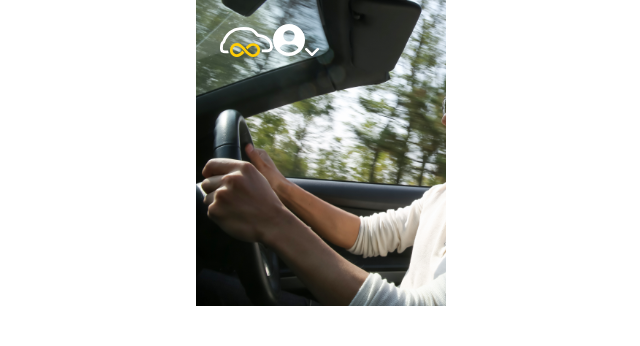
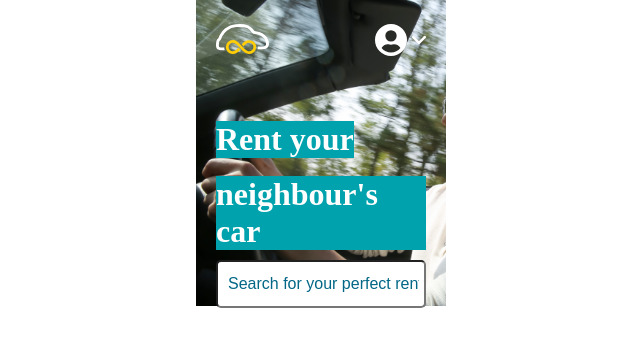
Before and after one commit to dhiresh13/Drivelah, a React (Create React App) app: page / in a window 1280 px wide. Shown: the top 346 px of the page, without its empty margins (319-959 px from the left). Built offline with nearby package versions, Linux system fonts and the light colour scheme; a web font is replaced by a local one.

Commit message:
Minor UI Changes

```diff
--- a/src/App.css
+++ b/src/App.css
@@ -1,11 +1,26 @@
+:root {
+	--primary-color: #026786;
+	--secondary-color: ##ffcd05;
+	--ternary--color: #00a3ad;
+}
+
+* {
+	box-sizing: border-box;
+	margin: 0;
+	padding: 0;
+}
+
+html,
 body {
-	font-family: "Museo Sans Rounded" !important;
+	font-family: "Museo Sans Rounded";
 }
+
 .main-content {
 	background-image: url("./assets/offset_comp_572394.png");
 	background-repeat: no-repeat;
 	width: 19.532%;
 	height: 306px;
+	padding: 24px 20px;
 }
 
 .mobile-container {
@@ -14,6 +29,36 @@ body {
 }
 
 .logo {
+	justify-content: space-between;
+}
+
+.d-flex {
 	display: flex;
-	padding: 24px 24px;
 }
+
+.rightLogo {
+	display: flex;
+	justify-content: flex-end;
+}
+
+.header {
+	font-weight: 900;
+	font-size: 32px;
+	background-color: var(--ternary--color);
+	color: white;
+	width: fit-content;
+}
+
+.searchBar {
+	height: 48px;
+	width: 100%;
+	border-radius: 5px;
+	padding: 15px 5px 15px 10px;
+}
+
+.searchBar,
+input::placeholder {
+	color: var(--primary-color);
+	font-size: 16px;
+	font-weight: 500;
+}
--- a/src/App.js
+++ b/src/App.js
@@ -1,5 +1,8 @@
 import "./App.css";
-import logo from "./assets/Group 2339.svg";
+import masterImage from "./assets/Group 2339.svg";
+import masterImage2x from "./assets/Group 2339.svg";
+import masterImage3x from "./assets/Group 2339.svg";
+
 import user from "./assets/user-circle-solid.svg";
 import down from "./assets/round-keyboard_arrow_down-24px.svg";
 
@@ -7,16 +10,52 @@ function App() {
 	return (
 		<div className={"mobile-container"}>
 			<div className={"main-content"}>
-				<div className={"logo"}>
-					<img src={logo} />
+				<div className={"d-flex logo"}>
 					<div>
+						<img src={masterImage} />
+					</div>
+					<div style={{ marginBottom: "65px" }} className={"rightLogo"}>
 						<img src={user} />
-						<img src={down} />
+						<img style={{ marginLeft: "5px" }} src={down} />
 					</div>
-					<div className={"header"}></div>
-					<div className={"searchbar"}></div>
 				</div>
+				<div className={"header"}>Rent your</div>
+				<br />
+				<div style={{ marginBottom: "10px" }} className={"header"}>
+					neighbour's car
+				</div>
+				<div>
+					<input
+						className={"searchBar"}
+						placeholder={"Search for your perfect rental car"}
+					/>
+				</div>
+
+				{/* <div className={"cardView"}>
+					<div className={"sponsors"}></div>
+					<div className={"subHeading"}>Featured cars</div>
+					<div className={"carousal"}></div>
+				</div>
+				<div>View All Cars</div> */}
 			</div>
+			{/*
+			<div className={"backArrow"}>Search</div>
+			<div className={"pills"}>
+				<div>Daily</div>
+				<div>Hourly</div>
+				<div>Long Term</div>
+			</div>
+			<div className={"location-search"}>
+				<input />
+			</div>
+			<div className={"date"}>
+				<input />
+				<input />
+			</div>
+			<div className={"time"}>
+				<input />
+				<input />
+			</div><div><Button>SEARCH</Button></div> */}
 		</div>
 	);
 }
```
